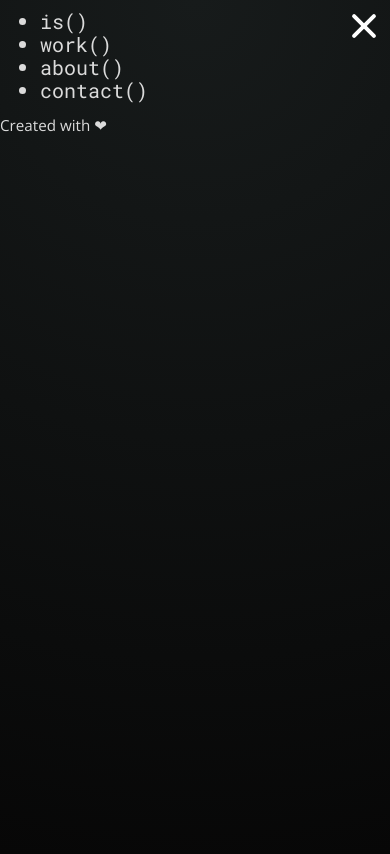
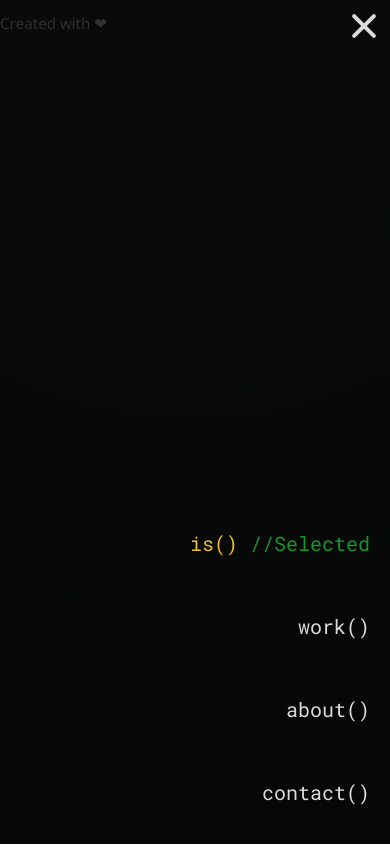
Before and after one commit to pavol-podstreleny/portfolio, a plain HTML site: page index.html in a window 390 px wide. Both pictures are taken after a click on the element 364 px from the left and 26 px from the top of the page. Drawn offline with nearby package versions, Linux system fonts and the light colour scheme.

Commit message:
Created slidable menu for mobile devices

```diff
--- a/css/style.css
+++ b/css/style.css
@@ -4,6 +4,11 @@
 
 html {
   font-size: 62.5%;
+}
+
+body,
+a {
+  color: #dbdbdb;
 }
 
 body {
@@ -13,8 +18,8 @@ body {
     rgba(23, 27, 27, 1) 0%,
     rgb(7, 7, 7) 100%
   );
-  min-height: 100vh;
-  color: #dbdbdb;
+  background-repeat: no-repeat;
+  background-size: 100vw 100vh;
 }
 
 h1,
@@ -42,8 +47,58 @@ h3 {
   font-size: 1.953rem;
 }
 
+/* Ul menu */
+ul {
+  position: absolute;
+  bottom: 0px;
+  left: 0;
+  display: flex;
+  flex-direction: column;
+  justify-content: flex-end;
+  width: 100vw;
+  height: 100vh;
+  z-index: 10;
+  background-color: rgba(7, 7, 7, 0.8);
+  list-style: none;
+  padding: 0px;
+  transform: translateX(-110vw);
+  transition: all 0.5s ease;
+}
+
+ul.open {
+  transform: translateX(0);
+  transition: all 0.5s ease;
+}
+
+nav ul li a {
+  text-align: right;
+}
+
+nav ul li a#selected-item {
+  color: #e9bc2a;
+}
+
+nav ul li a#selected-item::after {
+  content: " //Selected";
+  color: #18942c;
+}
+
 ul li {
   font-size: 2rem;
+}
+
+nav ul li a {
+  display: block;
+  padding: 20px;
+  margin: 10px 0px;
+  text-decoration: none;
+  transition: color 0.5s ease;
+}
+
+nav ul li a:hover,
+nav ul li a:focus {
+  color: #e9bc2a;
+  transition: color 0.5s ease;
 }
 
 /* Menu btn */
@@ -59,12 +114,13 @@ ul li {
   width: 32px;
   height: 32px;
   transition: all 0.5s ease;
+  z-index: 11;
 }
 
 #menu-burger {
   width: 32px;
   height: 4px;
-  background: white;
+  background: #dbdbdb;
   border-radius: 4px;
   transition: all 0.5s ease;
 }
@@ -75,7 +131,7 @@ ul li {
   position: absolute;
   width: 32px;
   height: 4px;
-  background: white;
+  background: #dbdbdb;
   border-radius: 4px;
   transition: all 0.5s ease;
 }
--- a/index.html
+++ b/index.html
@@ -5,7 +5,7 @@
     <meta name="viewport" content="width=device-width, initial-scale=1.0" />
     <link rel="preconnect" href="https://fonts.gstatic.com" />
     <link
-      href="https://fonts.googleapis.com/css2?family=Montserrat:wght@700&family=Open+Sans&family=Roboto+Mono:ital,wght@0,400;0,700;1,400;1,700&display=optional"
+      href="https://fonts.googleapis.com/css2?family=Montserrat:wght@700&family=Open+Sans&family=Roboto+Mono:ital,wght@0,400;0,700;1,400;1,700&display=swap"
       rel="stylesheet"
     />
     <link rel="stylesheet" href="css/normalize.css" />
@@ -18,11 +18,11 @@
         <div id="menu-btn">
           <div id="menu-burger"></div>
         </div>
-        <ul>
-          <li>is()</li>
-          <li>work()</li>
-          <li>about()</li>
-          <li>contact()</li>
+        <ul id="main-menu">
+          <li><a href="#" id="selected-item">is()</a></li>
+          <li><a href="#">work()</a></li>
+          <li><a href="#">about()</a></li>
+          <li><a href="#">contact()</a></li>
         </ul>
       </nav>
     </header>
--- a/script/menu.js
+++ b/script/menu.js
@@ -1,12 +1,14 @@
 const menuButton = document.querySelector("#menu-btn")
-console.log(menuButton)
+const mainMenu = document.querySelector("#main-menu")
 let isMenuOpen = false
 
 menuButton.addEventListener("click",() => {
     if(isMenuOpen){
         menuButton.classList.remove("open")
+        mainMenu.classList.remove("open")
     }else{
         menuButton.classList.add("open")
+        mainMenu.classList.add("open")
     }
     isMenuOpen = !isMenuOpen
 })
```
